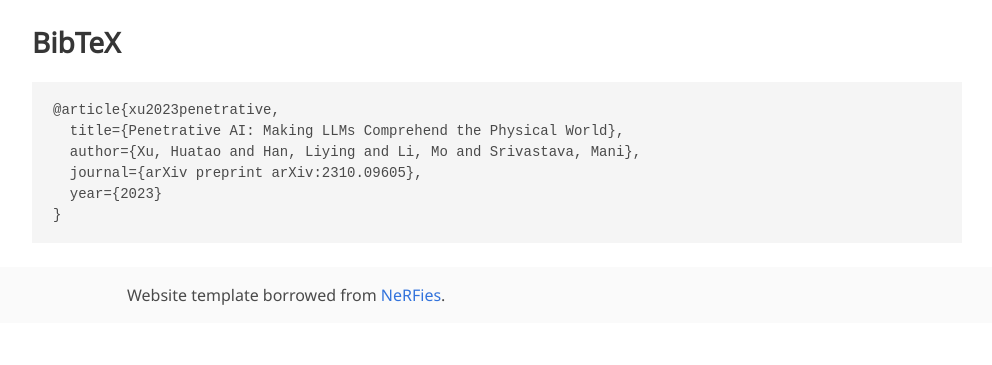
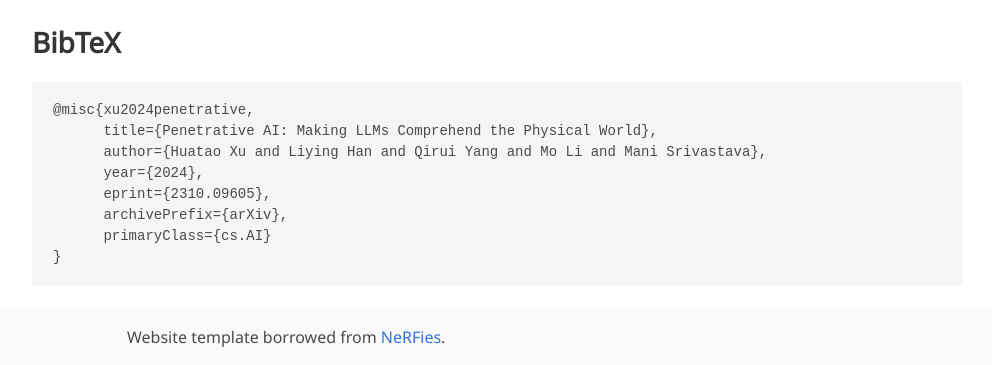
Before and after one commit to HKUSTWANDS/penetrative-ai, a plain HTML site: page index.html in a window 1280 px wide. Shown: the part 4841-5206 px from the top of the page, without its empty margins (143-1135 px from the left). Before the commit the page ends 5164 px from the top, so only its background shows below. Drawn offline with nearby package versions, Linux system fonts and the light colour scheme; some packages are replaced by stand-ins of ours; a script that the page names is missing; some icons are missing; a web font is replaced by a local one.

Commit message:
Update index.html

```diff
--- a/index.html
+++ b/index.html
@@ -469,11 +469,13 @@
 <section class="section" id="BibTeX">
   <div class="container is-max-desktop content">
     <h2 class="title">BibTeX</h2>
-    <pre><code>@article{xu2023penetrative,
-  title={Penetrative AI: Making LLMs Comprehend the Physical World},
-  author={Xu, Huatao and Han, Liying and Li, Mo and Srivastava, Mani},
-  journal={arXiv preprint arXiv:2310.09605},
-  year={2023}
+    <pre><code>@misc{xu2024penetrative,
+      title={Penetrative AI: Making LLMs Comprehend the Physical World},
+      author={Huatao Xu and Liying Han and Qirui Yang and Mo Li and Mani Srivastava},
+      year={2024},
+      eprint={2310.09605},
+      archivePrefix={arXiv},
+      primaryClass={cs.AI}
 }</code></pre>
   </div>
 </section>
```
